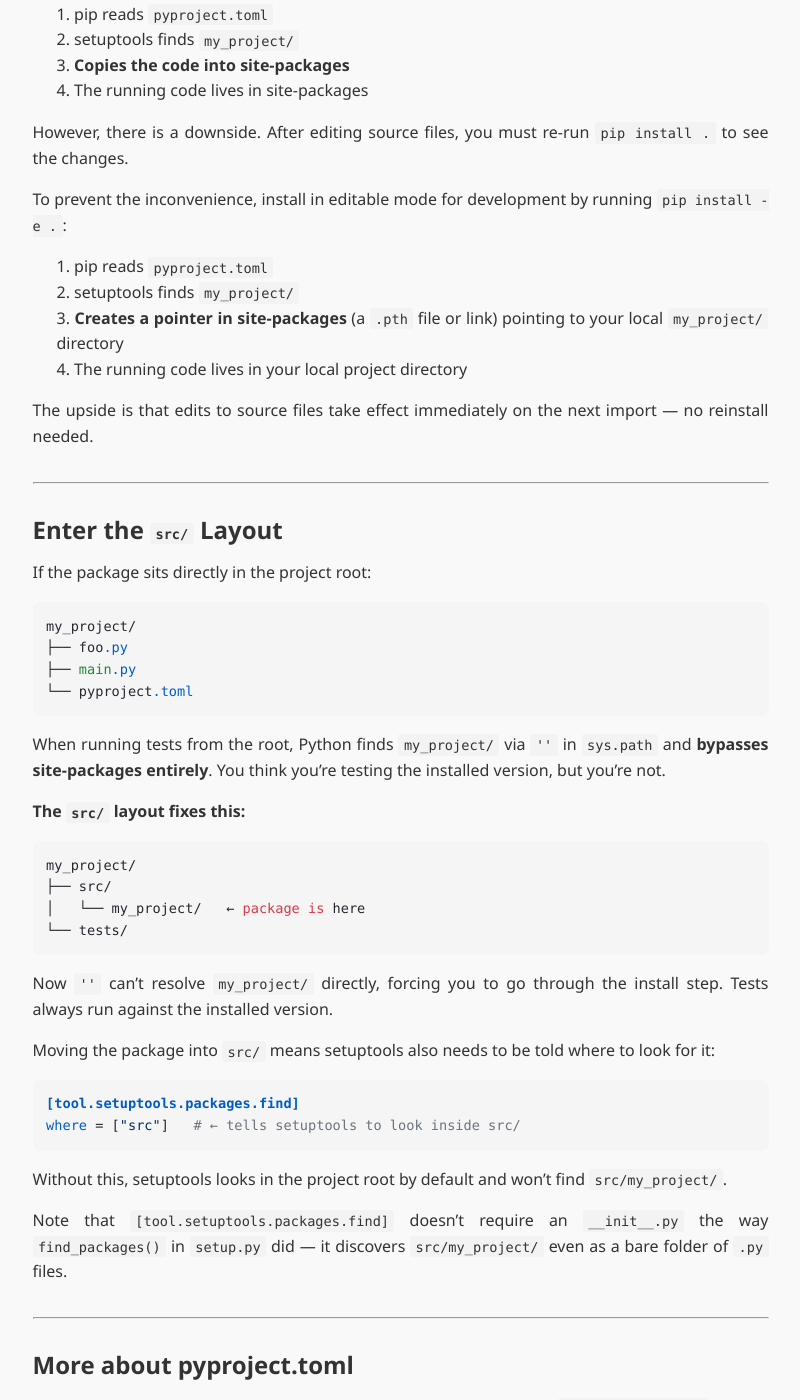
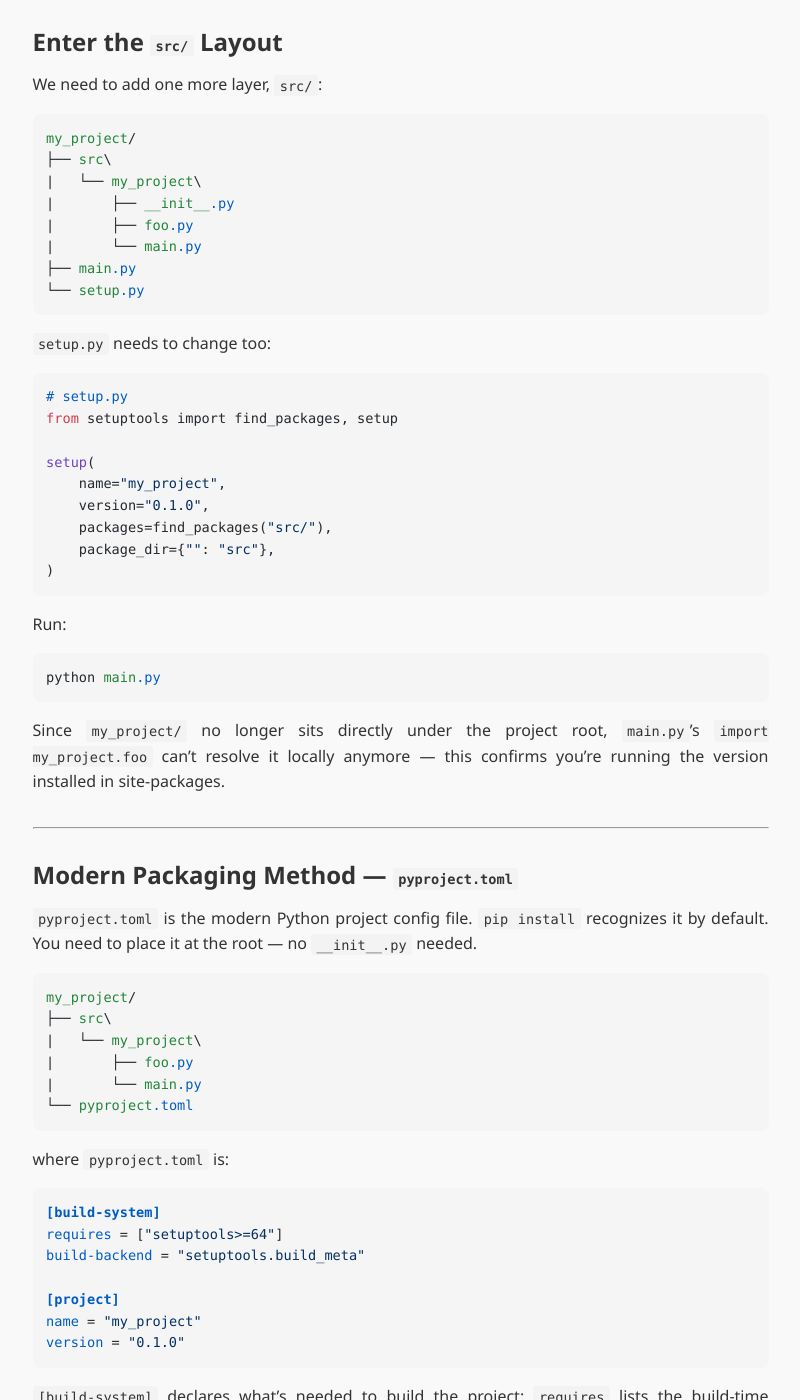
Before and after one commit to wyatthoho/wyatthoho.github.io, a Jekyll site: the page built from _dev_notes/practical-guide-to-pyproject.md, in a window 1280 px wide and 1400 px high, scrolled down 4637 px. Shown: the whole window, without its empty margins (232-1032 px from the left). Built offline with Jekyll 4.4.1, drawn with Linux system fonts in a browser that asks for light colours; nearby versions of some CDN libraries; some of the changed text lies outside the part shown.

Commit message:
Clarify the structure for reusable Python projects by introducing absolute imports and the `src/` layout, and explain the role of `site-packages` in managing dependencies.

````diff
--- a/_dev_notes/practical-guide-to-pyproject.md
+++ b/_dev_notes/practical-guide-to-pyproject.md
@@ -85,7 +85,31 @@
 
 What's needed instead is a way to make a project reusable without touching its internals.
 
-The solution is to write absolute imports from the start, then **install** the code into `site-packages` and run it from there. The following sections show how.
+The solution is to write absolute imports from the start. For absolute imports to actually resolve in the dev environment, the file structure needs an extra level of nesting:
+
+```
+my_project/
+├── main.py            ← entry point for local testing
+└── my_project/        ← the actual package
+    ├── foo.py
+    └── main.py
+```
+
+This way, the dev environment and the app environment line up exactly — the same code runs whether it sits in `my_project/` during development or gets dropped into `my_app/` as a dependency.
+
+But this creates a new problem: once an app depends on many packages at once, nesting each one directly under the app folder makes the project bloated:
+
+```
+my_app/
+├── main.py
+├── my_project_1/
+│   └── ...
+├── ...
+└── my_project_100/
+    └── ...
+```
+
+So in practice, all these packages get **installed** into `site-packages` and run from there instead. The following sections show how.
 
 ## What is `site-packages`?
 
@@ -124,8 +148,10 @@
 
 ```
 my_project/
-├── __init__.py
-├── foo.py
+├── my_project\
+│   ├── __init__.py
+│   ├── foo.py
+│   └── main.py
 ├── main.py
 └── setup.py
 ```
@@ -149,16 +175,59 @@
 
 ```
 site-packages/
-├── my_project/
-│   ├── __init__.py
-│   ├── foo.py
-│   └── main.py
-└── my_project-0.1.0.egg-info/
-    ├── PKG-INFO
-    └── SOURCES.txt
+└── my_project/
+    ├── __init__.py
+    ├── foo.py
+    └── main.py
 ```
 
-`my_project-0.1.0.egg-info/` is metadata pip uses to track what got installed — it's what makes `pip show my_project` or `pip uninstall my_project` work.
+But now a new problem surfaces. Run:
+
+```
+$ cd my_project
+python .\main.py
+```
+
+Because the `my_project/` package folder sits right next to the `main.py` you're running, there's no way to tell whether the import resolved to your local source files or to the copy installed in site-packages.
+
+---
+
+## Enter the `src/` Layout
+
+We need to add one more layer, `src/`:
+
+```
+my_project/
+├── src\
+|   └── my_project\
+|       ├── __init__.py
+|       ├── foo.py
+|       └── main.py
+├── main.py
+└── setup.py
+```
+
+`setup.py` needs to change too:
+
+```python
+# setup.py
+from setuptools import find_packages, setup
+
+setup(
+    name="my_project",
+    version="0.1.0",
+    packages=find_packages("src/"),
+    package_dir={"": "src"},
+)
+```
+
+Run:
+
+```
+python main.py
+```
+
+Since `my_project/` no longer sits directly under the project root, `main.py`'s `import my_project.foo` can't resolve it locally anymore — this confirms you're running the version installed in site-packages.
 
 ---
 
@@ -206,43 +277,6 @@
 4. The running code lives in your local project directory
 
 The upside is that edits to source files take effect immediately on the next import — no reinstall needed.
-
----
-
-## Enter the `src/` Layout
-
-If the package sits directly in the project root:
-
-```
-my_project/
-├── foo.py
-├── main.py
-└── pyproject.toml
-```
-
-When running tests from the root, Python finds `my_project/` via `''` in `sys.path` and **bypasses site-packages entirely**. You think you're testing the installed version, but you're not.
-
-**The `src/` layout fixes this:**
-
-```
-my_project/
-├── src/
-│   └── my_project/   ← package is here
-└── tests/
-```
-
-Now `''` can't resolve `my_project/` directly, forcing you to go through the install step. Tests always run against the installed version.
-
-Moving the package into `src/` means setuptools also needs to be told where to look for it:
-
-```toml
-[tool.setuptools.packages.find]
-where = ["src"]   # ← tells setuptools to look inside src/
-```
-
-Without this, setuptools looks in the project root by default and won't find `src/my_project/`.
-
-Note that `[tool.setuptools.packages.find]` doesn't require an `__init__.py` the way `find_packages()` in `setup.py` did — it discovers `src/my_project/` even as a bare folder of `.py` files.
 
 ---
 
````
Also changed, not shown: other parts of _dev_notes/practical-guide-to-pyproject.md (+4 -2 lines).
